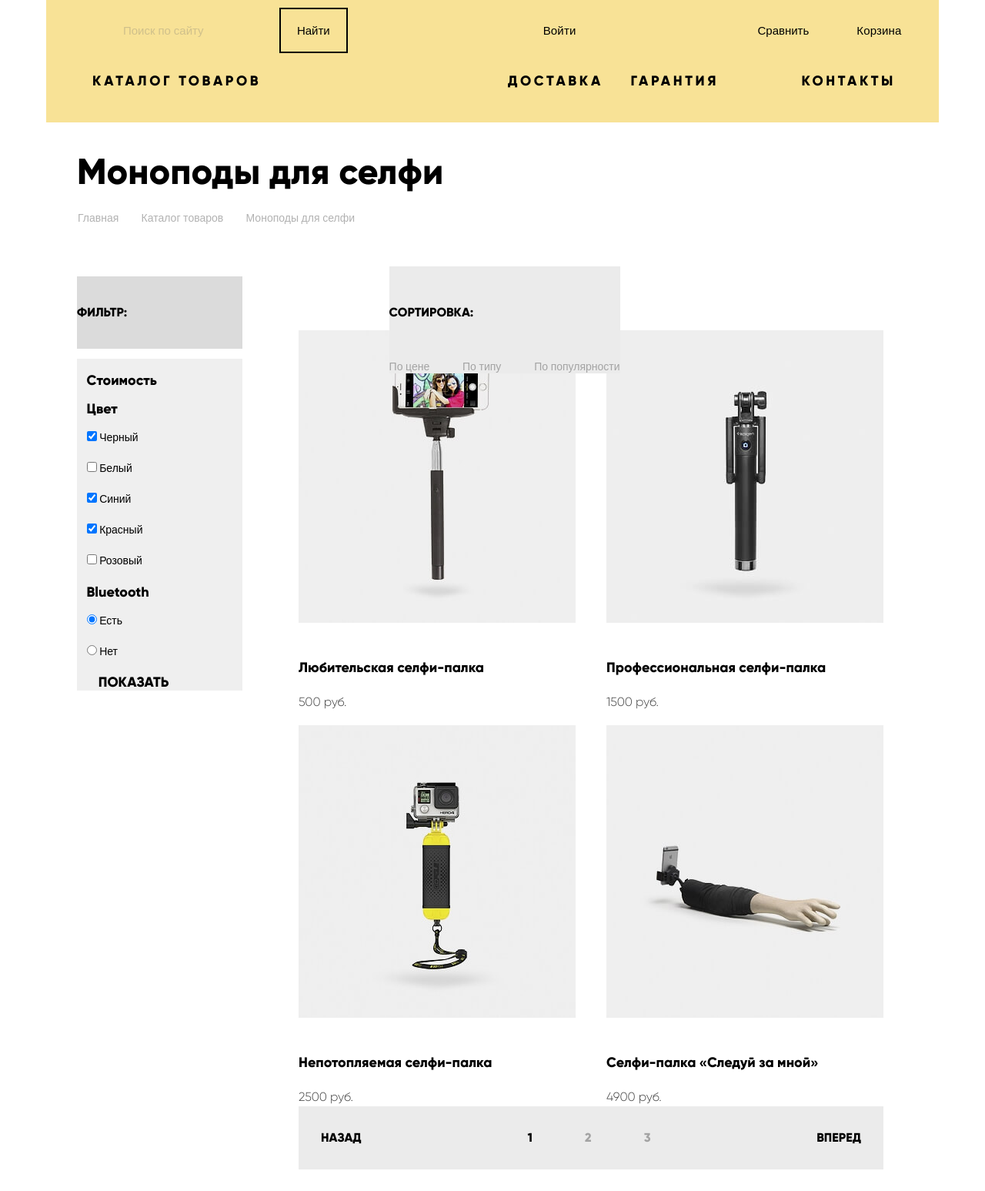
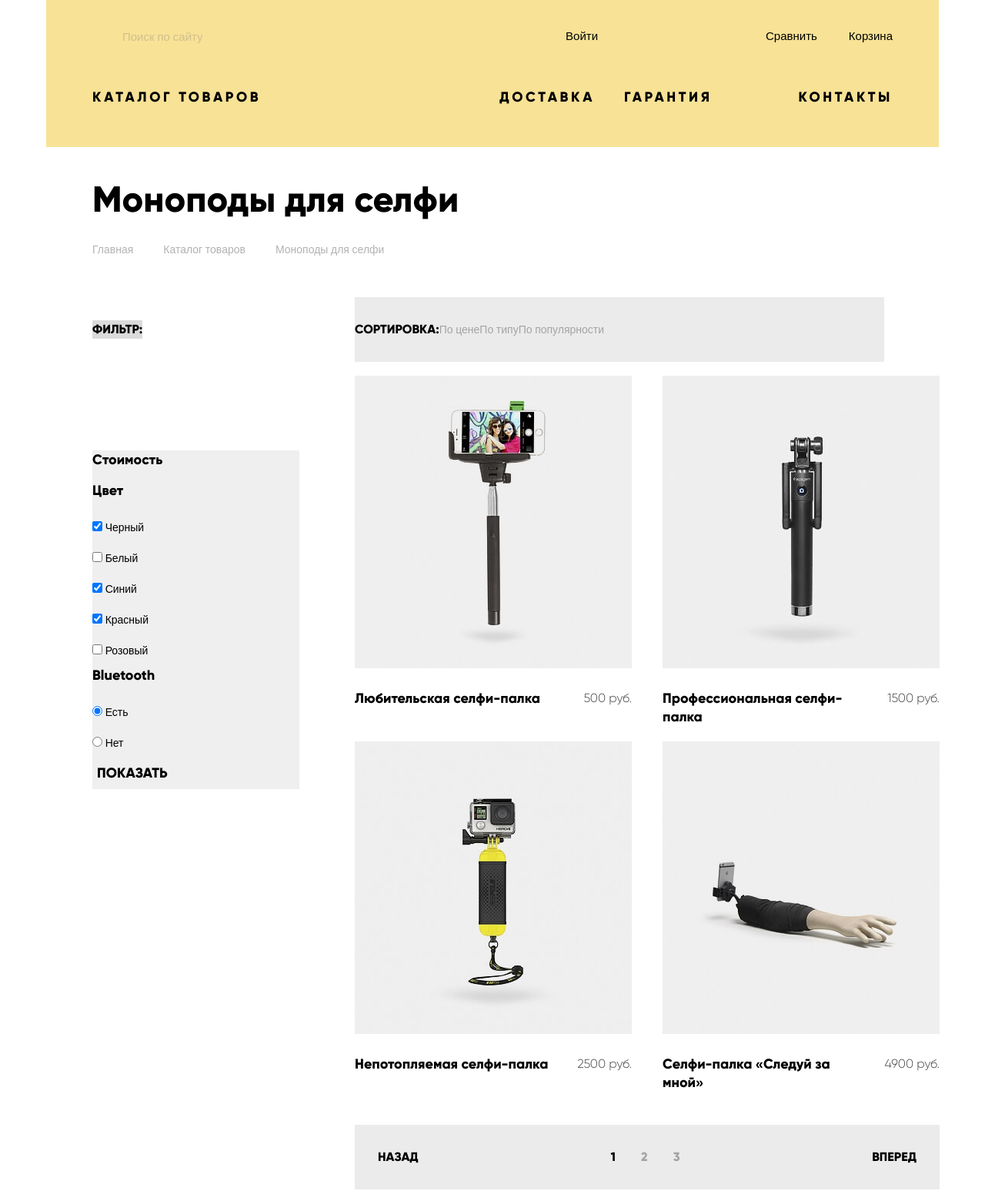
Before and after one commit to markmw/475333-device-24, a plain HTML site: page monopods.html in a window 1280 px wide. Shown: the part 59-1606 px from the top of the page at 77% size. Drawn offline with nearby package versions, Linux system fonts and the light colour scheme.

Commit message:
Убрал все лишнее, единственное не выходит с фоном разным на всю страницу :(

```diff
--- a/css/style.css
+++ b/css/style.css
@@ -25,6 +25,9 @@ html { box-sizing: border-box; }
   padding: 0px 20px;
   margin: 0 auto;
 }
+.search-form .button {
+  display: none;
+}
 .container-foot {
   width: 1160px;
   padding: 0px 0px;
@@ -32,7 +35,7 @@ html { box-sizing: border-box; }
 }
 .container-main {
   width: 1160px;
-  padding: 0px 0px;
+  padding: 0px 0px 0px 60px;
   margin: 0 auto;
 }
 .main-header-logo {
@@ -42,63 +45,43 @@ html { box-sizing: border-box; }
 }
 .user-navigation {
   display: flex;
-  align-items: center;
-  justify-content: flex-start;
-}
-.search-form {
-  margin-top: -36px;
-}
-.search-style {
-  margin-left: 38px;
 }
 .user-doing {
   display: flex;
-  justify-content: space-between;
   list-style: none;
-  margin-top: -22px;
+  margin: 0;
+  padding: 0;
+}
+.user-doing {
+  margin-left: auto;
+  margin-bottom: 50px;
 }
 .login-link {
-  display: flex;
-  letter-spacing: 0.15px;
-  margin-left: 214px;
-  padding-right: 236px;
-}
-.compare-list {
-  display: flex;
-  letter-spacing: 0.15px;
+  margin-right: 218px;
 }
 .basket {
-  display: flex;
-  letter-spacing: 0.15px;
-  margin-left: 62px;
+  margin-left: 41px;
+}
+.search-style {
+  width: 340px;
+  padding-left: 39px;
+}
+.search-form p {
+  margin: 0;
+  padding: 0;
 }
 .site-navigation {
   display: flex;
-  justify-content: space-between;
   letter-spacing: 3.6px;
 }
-.catalog-main {
-  display: flex;
-  margin-top: 9px;
-  margin-right: 223px;
+.delivery-box {
+  margin-left: auto;
 }
-.delivery-box {
-  display: flex;
-  margin-top: 9px;
-
-
+.contacts-box {
+  margin-left: 112px;
 }
 .garantee-box {
-  display: flex;
-  margin-top: 9px;
-  margin-right: 43px;
-  margin-left: -62px;
-}
-.contacts-box {
-  display: flex;
-  margin-top: 9px;
-  margin-right: 56px;
-  margin-left: -33px;
+  margin-left: 38px;
 }
 .catalog-popap {
   display: none;
@@ -118,7 +101,7 @@ html { box-sizing: border-box; }
   line-height: 30px;
   position: relative;
   margin-top: 40px;
-  padding: 50px 0px 42px 60px; /**/
+  padding: 50px 60px 50px 60px; /**/
 }
 .search-item .button {
   border: 2px solid #000000;
@@ -201,22 +184,30 @@ a {
 .info-on-us {
   display: flex;
   justify-content: space-between;
-  margin-bottom: 93px;
-  min-height: 554px;
-  padding: 0px 0px 0px 0px;
-
+  padding: 50px 0px;
 }
 .about-us {
-  width: 618px;
-  padding: 30px 136px 0px 0px;
+  width: 495px;
 }
 .contacts {
-  width: 562px;
-  padding: 30px 20px 0px 0px;
+  width: 560px;
+}
+.about-us .button {
+  display: inline-block;
+  margin-top: 80px;
 }
 .contacts .button {
-  position: absolute;
-  top: 740px;
+  display: inline-block;
+  margin-top: 87px;
+}
+.twop {
+  margin-top: 40px;
+}
+.onep {
+  padding-bottom: 35px;
+}
+.three {
+  padding-top: 48px;
 }
 .about-us p,
 .contacts p {
@@ -256,7 +247,7 @@ a {
 }
 .about-us ul {
   list-style-type: circle;
-  padding-bottom: 50px;/**/
+  margin: 0;
 }
 .about-us li {
   font-family: "Gilroy", Arial, sans-serif;
@@ -323,8 +314,12 @@ a {
   justify-content: space-between;
   width: 420px;
   letter-spacing: 3.6px;
-  margin-left: -70px;
-  margin-bottom: 67px;
+  margin: 0;
+  padding: 0;
+}
+.footer-mid p {
+  margin: 0;
+  padding: 0;
 }
 .telefon {
   display: flex;
@@ -332,21 +327,23 @@ a {
 }
 .footer-bottom {
   display: flex;
-  justify-content: space-between;
+  justify-content: flex-end;
+  margin-top: 60px;
 }
 .socials {
   display: flex;
-  justify-content: center;
-  width: 1160px;
+  margin: 0;
+  padding: 0;
+}
+.footer-bottom p {
+  margin: 0px 0px 0px 455px;
+  padding: 0;
 }
 .instagram {
-  margin-left: 22px;
+  margin-left: 23px;
 }
 .twitter {
-  margin-left: 22px;
-}
-.footer-copyright {
-  display: flex;
+  margin-left: 23px;
 }
 .footer-top .color-foot:hover {
   opacity: 1;
@@ -408,18 +405,22 @@ a {
 .footer-copyright a:active {
   opacity: 0.3;
 }
+.filter-wrap {
+  display: flex;
+}
 .page-title {
   color: #000000;
   font-family: "Gilroy", Arial, sans-serif;
   font-size: 47px;
   font-weight: 800;
   line-height: 48px;
-  margin-top: 40px;
-  margin-left: 40px;
-  margin-bottom: 24px;
+  margin: 0;
+  padding: 0;
+  margin-top: 44px;
 }
 .breadcrumbs li {
   list-style-type: none;
+  margin-right: 39px;
 }
 .breadcrumbs a {
   font-family: "Open Sans", Arial, sans-serif;
@@ -431,10 +432,10 @@ a {
 }
 .breadcrumbs {
   display: flex;
-  justify-content: space-between;
-  margin-left: 1px;
-  width: 400px;
+  margin: 0;
+  padding: 0;
   margin-bottom: 50px;
+  margin-top: 29px;
 }
 .breadcrumbs a:hover {
   opacity: 0.6;
@@ -445,71 +446,72 @@ a {
 }
 .main-about {
   display: flex;
-  margin-left: 40px;
 }
-.filters {
+.filters-wrapper {
   display: flex;
   flex-direction: column;
-  width: 268px;
-  margin-right: 73px;
-}
-.filter {
-  display: flex;
-  flex-direction: column;
+  margin: 0;
+  padding: 0;
+  width: 269px;
 }
 .sorting-main {
-  position: absolute;
-  top: 405px;
-  left: 39.5%;
+  padding: 30px 0px;
+}
+.filter-wrap {
+  padding: 30px 0px;
 }
 .sorting-type {
   display: flex;
   list-style: none;
   align-items: center;
-  justify-content: space-between;
-  width: 300px;
 }
 .catalog {
-  display: flex;
-  flex-direction: column;
-  margin-top: 66px;
+  width: 760px;
 }
 .catalog-list {
   display: flex;
   flex-wrap: wrap;
-  width: 832px;
+  justify-content: space-between;
+
+  width: 760px;
+  margin: 0;
+  padding: 0;
 }
 .catalog-item {
-  display: flex;
-  flex-direction: column;
+  position: relative;
   width: 360px;
-
-  margin-right: 40px;
+  min-height: 475px;
 }
-
+.product-name {
+  float: left;
+  width: 260px;
+  font-family: 'Gilroy',sans-serif;
+  font-size: 18px;
+  font-weight: 800;
+}
+.product-price {
+  float: right;
+  font-weight: 300;
+}
+.catalog {
+  padding-left: 72px;
+}
 .catalog-list button {
   display: none;
-}
-.catalog-item-image {
-  order: 1;
-}
-.catalog-item h3 {
-  order: 2;
-}
-.catalog-item b {
-  order: 3;
 }
 .previous-next {
   display: flex;
   justify-content: space-between;
   width: 760px;
-  padding: 29px 29px;
-  margin-bottom: 29px;
+  padding: 30px 30px;
+  margin-bottom: 77px;
+  margin-top: 41px;
 }
 .previous-next-item {
   display: flex;
   justify-content: space-between;
-  width: 160px;
+  width: 90px
+
 }
 .filter-wrapper {
   display: block;
@@ -522,7 +524,9 @@ a {
   line-height: 24px;
   text-transform: uppercase;
   background-color: #dbdbdb;
-  padding: 35px 0px;
+  margin: 0;
+  padding: 0;
+  margin-bottom: 115px;
 }
 .sorting-main h2 {
   color: #000000;
@@ -541,6 +545,8 @@ a {
   line-height: 24px;
   text-transform: uppercase;
   background-color: #ebebeb;
+  margin: 0;
+  padding: 0;
 }
 .filters legend {
   color: #000000;
@@ -548,9 +554,12 @@ a {
   font-size: 18px;
   font-weight: 800;
   line-height: 24px;
+  margin-bottom: 16px;
 }
 .filter fieldset {
   border: 0;
+  margin: 0;
+  padding: 0;
 }
 .filter li {
   list-style-type: none;
@@ -593,7 +602,6 @@ a {
   line-height: 40px;
   text-transform: capitalize;
   background-color: #efefef;
-  padding: 16px 68px 0px 0px;
 }
 .filter button {
   color: #000000;
@@ -634,6 +642,8 @@ a {
 }
 .catalog li {
   list-style-type: none;
+  margin: 0;
+  padding: 0;
 }
 .catalog ul {
     margin: 0;
--- a/monopods.html
+++ b/monopods.html
@@ -50,28 +50,16 @@
     <main class="main-content container-main">
       <h1 class="page-title">Моноподы для селфи</h1>
         <ul class="breadcrumbs">
-          <li><a href="index.html">Главная</a></li>
-          <li><a href="catalog.html">Каталог товаров</a></li>
-          <li><a>Моноподы для селфи</a></li>
+          <li class="breadone"><a href="index.html">Главная</a></li>
+          <li class="breadtwo"><a href="catalog.html">Каталог товаров</a></li>
+          <li class="breadthree"><a>Моноподы для селфи</a></li>
         </ul>
       <div class="main-about">
       <section class="filters">
         <div class="filters-wrapper">
-        <div class="sorting-main">
-        <h2 class="sorting">Сортировка:</h2>
-        <ul class="sorting-type">
-          <li>
-            <a href="#">По цене</a>
-          </li>
-          <li>
-            <a href="#">По типу</a>
-          </li>
-          <li>
-            <a href="#">По популярности</a>
-          </li>
-        </ul>
+        <div class="filter-wrap">
+        <h2>Фильтр:</h2> <!---->
       </div>
-        <h2>Фильтр:</h2> <!---->
         <form class="filter" method="get" action="https://echo.htmlacademy.ru">
           <fieldset>
             <legend>Стоимость</legend>
@@ -123,6 +111,20 @@
       </section>
       <section class="catalog">
         <h2 class="visually-hiddenn">Моноподы для селфи</h2><!---->
+        <div class="sorting-main">
+        <ul class="sorting-type">
+          <h2 class="sorting">Сортировка:</h2>
+          <li>
+            <a href="#">По цене</a>
+          </li>
+          <li>
+            <a href="#">По типу</a>
+          </li>
+          <li>
+            <a href="#">По популярности</a>
+          </li>
+        </ul>
+      </div>
         <ul class="catalog-list">
           <li class="catalog-item">
             <button class="button" type="submit" aria-label="Добавить в корзину">
@@ -131,14 +133,13 @@
             <button class="comparing" type="submit" aria-label="Добавить к сравнению">
               Добавить к сравнению
             </button> <!---->
-            <a href="catalog-item.html">
-            <h3>
-              <a href="catalog-item.html">Любительская селфи-палка</a>
-            </h3>
             <p class="catalog-item-image">
               <img src="img/product-1.jpg" width="360" height="380" alt="Любительская селфи-палка">
             </p>
-            <b>500 руб.</b>
+            <h3>
+              <a href="catalog-item.html" class="product-name">Любительская селфи-палка</a>
+            </h3>
+            <b class="product-price">500 руб.</b>
           </li>
           <li class="catalog-item">
             <button class="button" type="submit" aria-label="Добавить в корзину">
@@ -147,13 +148,13 @@
             <button class="comparing" type="submit" aria-label="Добавить к сравнению">
               Добавить к сравнению
             </button><!---->
-            <h3>
-              <a href="catalog-item.html">Профессиональная селфи-палка</a>
-            </h3>
             <p class="catalog-item-image">
               <img src="img/product-2.jpg" width="360" height="380" alt="Профессиональная селфи-палка">
             </p>
-            <b>1500 руб.</b>
+            <h3>
+              <a href="catalog-item.html" class="product-name">Профессиональная селфи-палка</a>
+            </h3>
+            <b class="product-price">1500 руб.</b>
           </li>
           <li class="catalog-item">
             <button class="button" type="submit" aria-label="Добавить в корзину">
@@ -162,13 +163,13 @@
             <button class="comparing" type="submit" aria-label="Добавить к сравнению">
               Добавить к сравнению
             </button><!---->
-            <h3>
-              <a href="catalog-item.html">Непотопляемая селфи-палка</a>
-            </h3>
             <p class="catalog-item-image">
               <img src="img/product-3.jpg" width="360" height="380" alt="Непотопляемая селфи-палка">
             </p>
-            <b>2500 руб.</b>
+            <h3>
+              <a href="catalog-item.html" class="product-name">Непотопляемая селфи-палка</a>
+            </h3>
+            <b class="product-price">2500 руб.</b>
           </li>
           <li class="catalog-item">
             <button class="button" type="submit" aria-label="Добавить в корзину">
@@ -177,13 +178,13 @@
             <button class="comparing" type="submit" aria-label="Добавить к сравнению">
               Добавить к сравнению
             </button><!---->
-            <h3>
-              <a href="catalog-item.html">Селфи-палка «Следуй за мной»</a>
-            </h3>
             <p class="catalog-item-image">
               <img src="img/product-4.jpg" width="360" height="380" alt="Селфи-палка «Следуй за мной»">
             </p>
-            <b>4900 руб.</b>
+            <h3>
+              <a href="catalog-item.html" class="product-name">Селфи-палка «Следуй за мной»</a>
+            </h3>
+            <b class="product-price">4900 руб.</b>
           </li>
         </ul>
         <div class="previous-next">
```
Also changed, not shown: index.html (+5 -5 lines).
